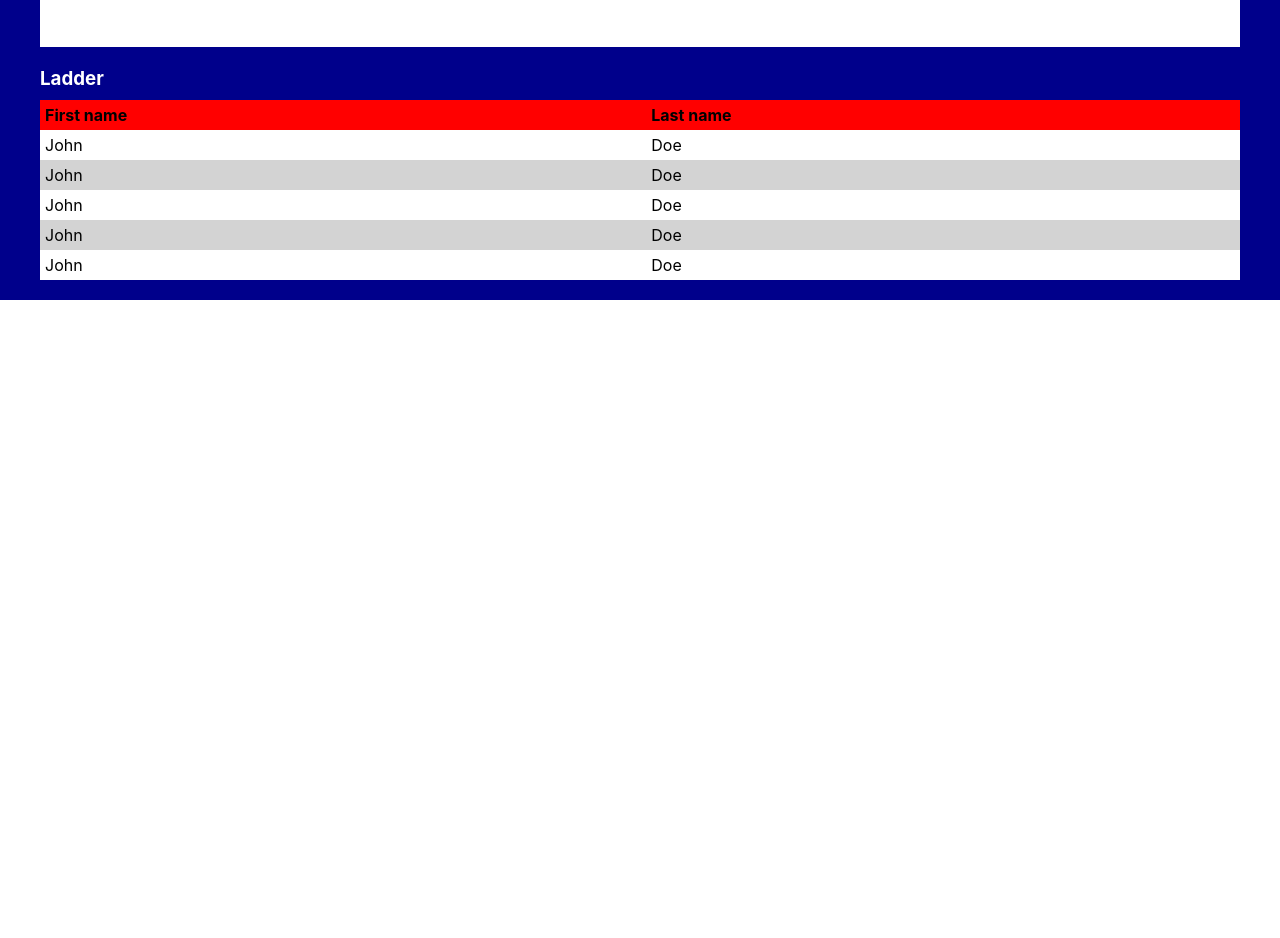
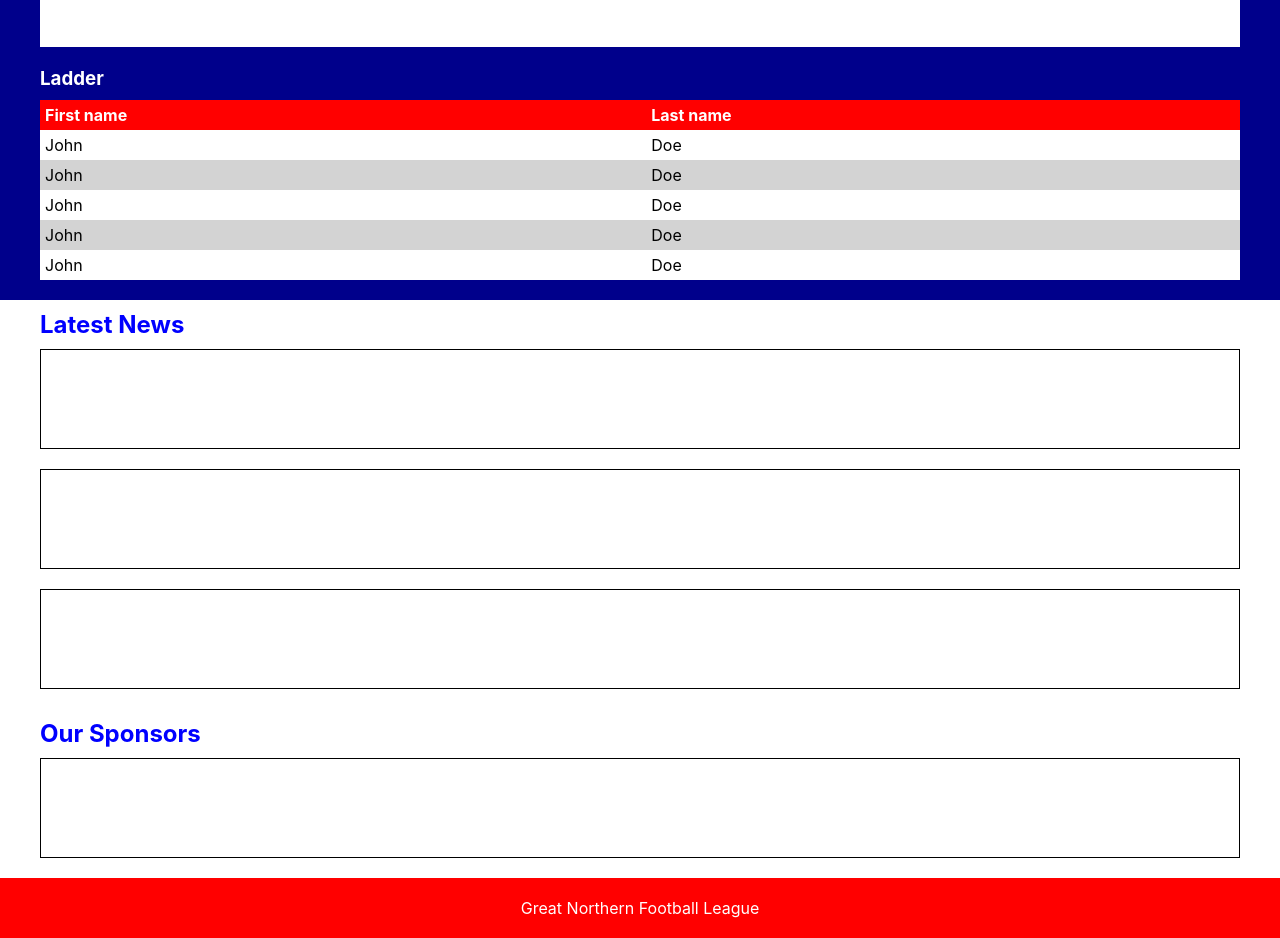
Before and after one commit to matcook/gnfl-template, a website: page index.html in a window 1280 px wide. Shown: the part 1017-1955 px from the top of the page. Before the commit the page ends 1317 px from the top, so only its background shows below. Drawn offline with Linux system fonts and the light colour scheme.

Commit message:
finished homepage layout

```diff
--- /dev/null
+++ b/css/components/_footer.css
@@ -0,0 +1,11 @@
+.footer {
+  background: var(--red);
+  color: white;
+  /* MIGHT CHANGE BELOW */
+  height: var(--navbar-height);
+  display: flex;
+  justify-content: center;
+  p {
+    line-height: var(--navbar-height);
+  }
+}
--- a/css/components/_navbar.css
+++ b/css/components/_navbar.css
@@ -22,6 +22,7 @@
         display: block;
         padding: 0 10px;
         height: 100%;
+        cursor: pointer;
         &:hover {
           background: var(--dark-red);
         }
--- /dev/null
+++ b/css/components/_news-card.css
@@ -0,0 +1,7 @@
+.news-card {
+  border: 1px solid black;
+  padding-bottom: 20px;
+  height: 100px;
+  /* MAYBE DELETE BELOW */
+  margin-bottom: 20px;
+}
--- a/css/elements/_headings.css
+++ b/css/elements/_headings.css
@@ -1,6 +1,7 @@
 h1,
 h2 {
   padding: 10px 0;
+  color: var(--blue);
 }
 
 h3,
@@ -8,4 +9,5 @@ h4,
 h5,
 h6 {
   padding-bottom: 10px;
+  color: var(--blue);
 }
--- a/css/elements/_tables.css
+++ b/css/elements/_tables.css
@@ -3,6 +3,7 @@ table {
   text-align: left;
   thead {
     background: var(--red);
+    color: white;
   }
   tbody {
     tr {
--- a/css/main.css
+++ b/css/main.css
@@ -20,4 +20,7 @@
 @import './components/_slideshow.css';
 @import './components/_match-centre.css';
 @import './components/_match-card.css';
+@import './components/_news-card.css';
+@import './components/_footer.css';
+
 /* UTILITIES */
--- a/index.html
+++ b/index.html
@@ -102,5 +102,20 @@
         </div>
       </div>
     </section>
+    <section class="news">
+      <div class="container">
+        <h2>Latest News</h2>
+        <div class="news-card"></div>
+        <div class="news-card"></div>
+        <div class="news-card"></div>
+      </div>
+    </section>
+    <section class="sponsors">
+      <div class="container">
+        <h2>Our Sponsors</h2>
+        <div class="news-card"></div>
+      </div>
+    </section>
+    <footer class="footer"><p>Great Northern Football League</p></footer>
   </body>
 </html>
```
